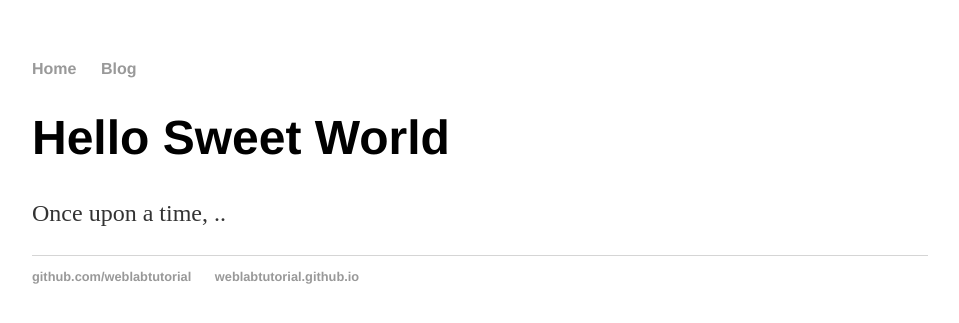
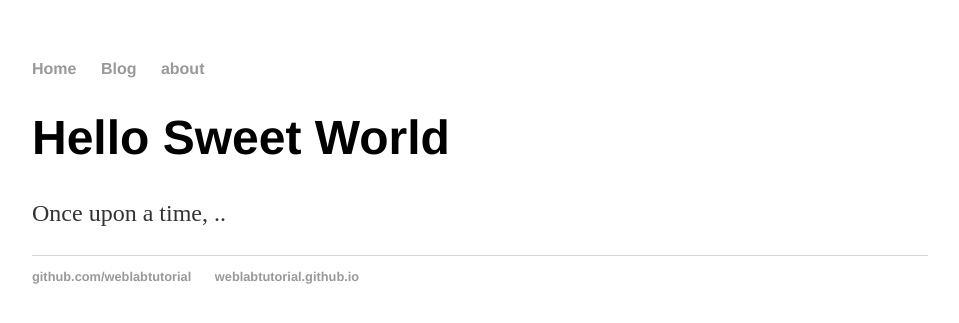
Before and after one commit to cblair02/Lab-1, a Jekyll site: the page built from index.html, in a window 1280 px wide. Shown: the top 323 px of the page, without its empty margins (160-1119 px from the left). Built offline with Jekyll 4.4.1, drawn with Linux system fonts in a browser that asks for light colours.

Commit message:
Update default.html

```diff
--- a/_layouts/default.html
+++ b/_layouts/default.html
@@ -10,6 +10,7 @@
       <ul>
         <li><a href="/">Home</a></li>
         <li><a href="/blog">Blog</a></li>
+        <li><a href = "/">about</a></li>
       </ul>
     </nav>
     <div class="container">
```
